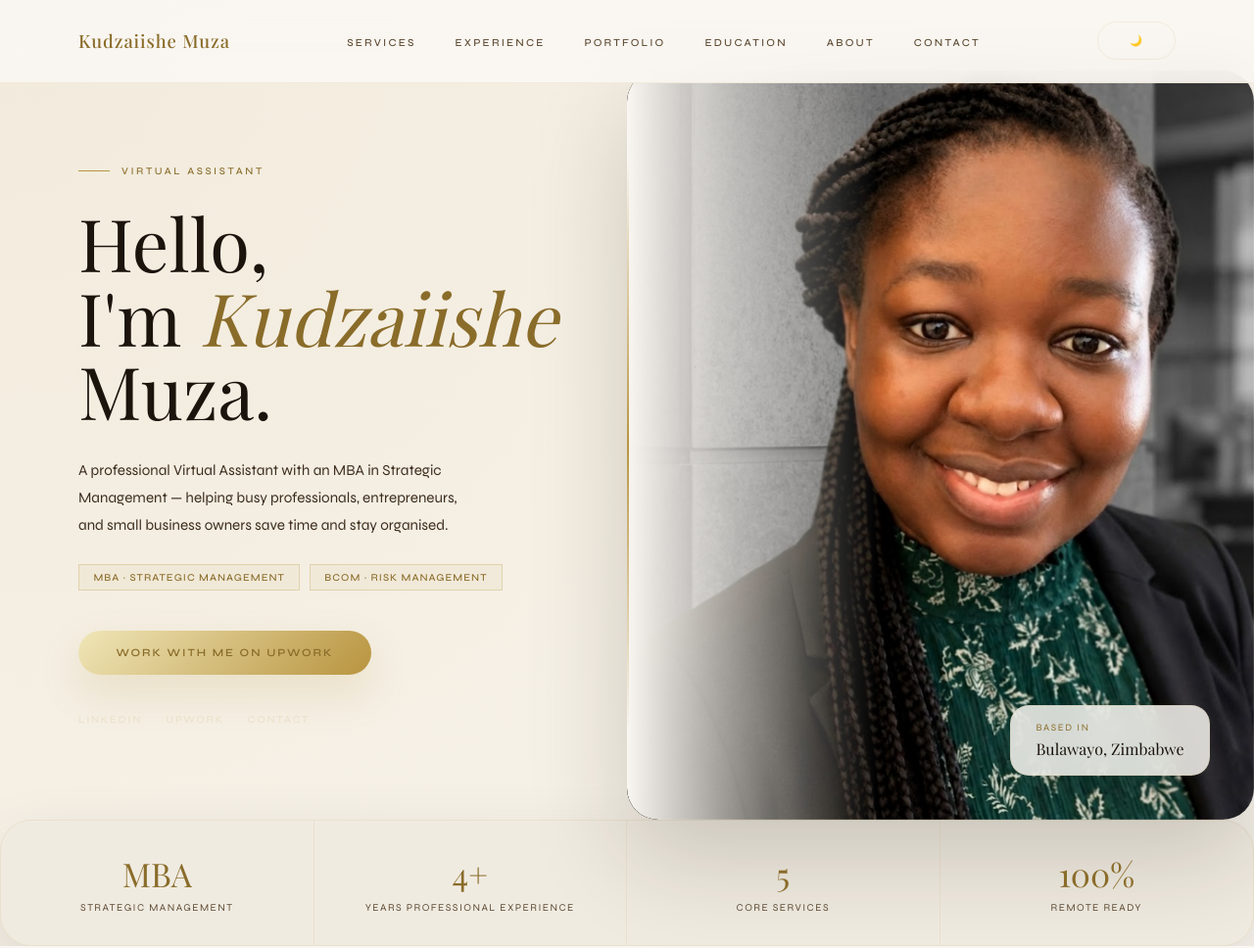
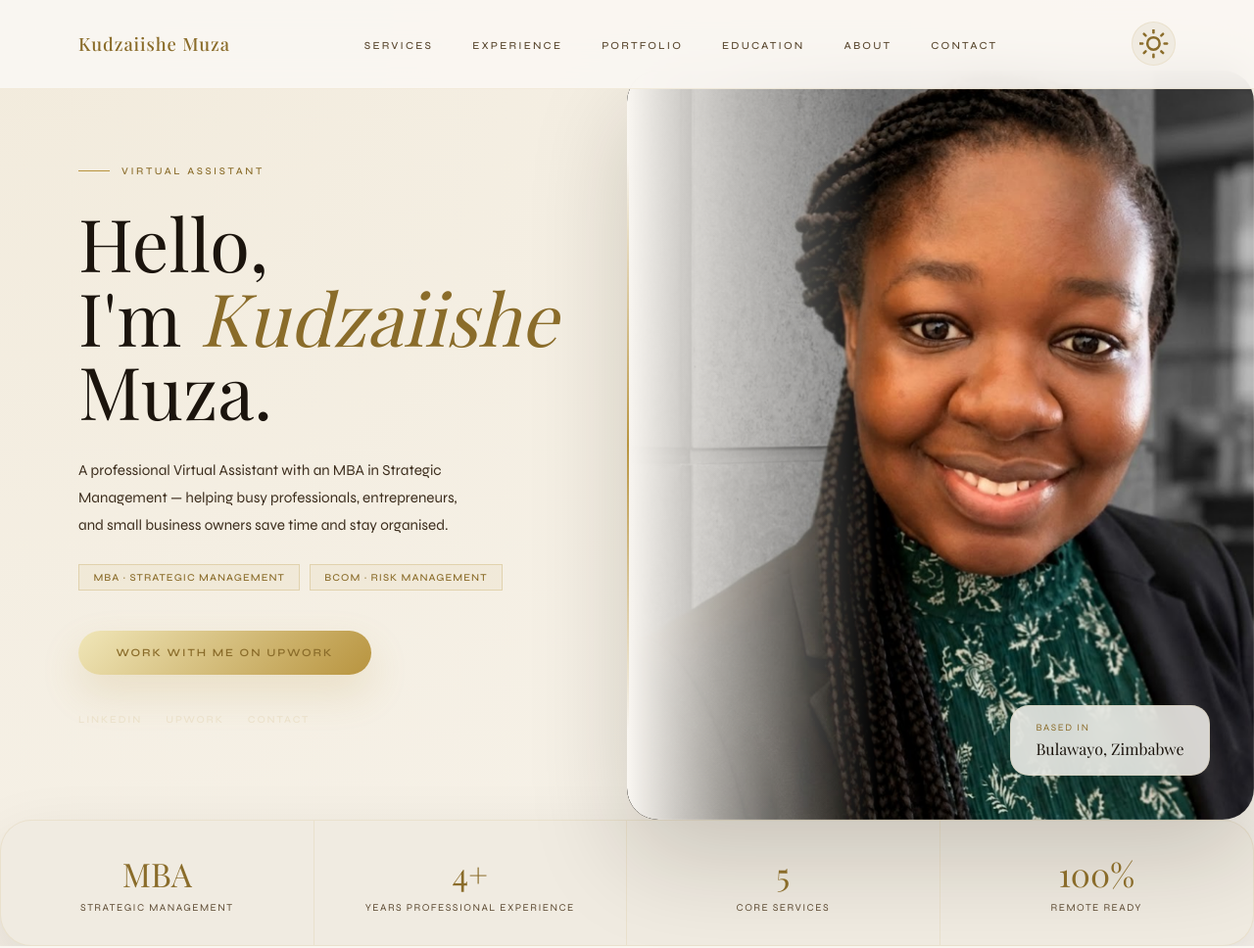
Before and after one commit to Zumaboss/kudzai-portfolio, a plain HTML site: page index.html in a window 1280 px wide. Shown: the top 968 px of the page at 98% size. Drawn offline with nearby package versions, Linux system fonts and the light colour scheme; a web font is replaced by a local one.

Commit message:
Design beautiful SVG theme toggle with smooth animations and accessibility

```diff
--- a/css/styles.css
+++ b/css/styles.css
@@ -60,13 +60,53 @@ nav {
 }
 .theme-toggle {
   display: inline-flex; align-items: center; justify-content: center;
-  min-width: 5rem; padding: 0.75rem 1rem;
-  border-radius: 999px; border: 1px solid var(--border);
-  background: transparent; color: var(--text-sec);
-  font-size: 0.65rem; letter-spacing: 0.12em; text-transform: uppercase;
-  cursor: pointer; transition: color 0.2s, border-color 0.2s, background 0.2s;
+  width: 2.8rem; height: 2.8rem;
+  border-radius: 50%; border: 1.5px solid var(--border);
+  background: var(--card); color: var(--accent-dk);
+  cursor: pointer; padding: 0;
+  transition: all 0.3s cubic-bezier(0.34, 1.56, 0.64, 1);
+  position: relative;
 }
-.theme-toggle:hover, .theme-toggle:focus-visible { color: var(--accent-dk); border-color: var(--accent-decor); background: var(--accent-06); }
+
+.theme-toggle svg {
+  position: absolute;
+  width: 100%;
+  height: 100%;
+  padding: 0.4rem;
+  transition: all 0.4s cubic-bezier(0.34, 1.56, 0.64, 1);
+}
+
+.theme-toggle .sun-icon {
+  opacity: 1;
+  transform: rotate(0deg) scale(1);
+}
+
+.theme-toggle .moon-icon {
+  opacity: 0;
+  transform: rotate(-180deg) scale(0.5);
+}
+
+/* Dark mode: hide sun, show moon */
+[data-theme="dark"] .theme-toggle .sun-icon {
+  opacity: 0;
+  transform: rotate(180deg) scale(0.5);
+}
+
+[data-theme="dark"] .theme-toggle .moon-icon {
+  opacity: 1;
+  transform: rotate(0deg) scale(1);
+}
+
+.theme-toggle:hover, .theme-toggle:focus-visible {
+  border-color: var(--accent-decor);
+  background: var(--accent-06);
+  box-shadow: 0 0 12px rgba(184, 148, 63, 0.3);
+  transform: scale(1.1);
+}
+
+.theme-toggle:active {
+  transform: scale(0.95);
+}
 .nav-logo {
   font-family: 'Playfair Display', serif;
   font-size: 1.15rem; font-weight: 500; letter-spacing: 0.05em;
--- a/index.html
+++ b/index.html
@@ -21,7 +21,22 @@
     <li><a href="#about">About</a></li>
     <li><a href="#contact">Contact</a></li>
   </ul>
-  <button type="button" class="theme-toggle" aria-pressed="false" aria-label="Switch to dark mode">🌙</button>
+  <button type="button" class="theme-toggle" aria-pressed="false" aria-label="Switch to dark mode">
+    <svg class="sun-icon" viewBox="0 0 24 24" width="24" height="24" fill="none" stroke="currentColor" stroke-width="2" stroke-linecap="round" stroke-linejoin="round">
+      <circle cx="12" cy="12" r="5"></circle>
+      <line x1="12" y1="1" x2="12" y2="3"></line>
+      <line x1="12" y1="21" x2="12" y2="23"></line>
+      <line x1="4.22" y1="4.22" x2="5.64" y2="5.64"></line>
+      <line x1="18.36" y1="18.36" x2="19.78" y2="19.78"></line>
+      <line x1="1" y1="12" x2="3" y2="12"></line>
+      <line x1="21" y1="12" x2="23" y2="12"></line>
+      <line x1="4.22" y1="19.78" x2="5.64" y2="18.36"></line>
+      <line x1="18.36" y1="5.64" x2="19.78" y2="4.22"></line>
+    </svg>
+    <svg class="moon-icon" viewBox="0 0 24 24" width="24" height="24" fill="none" stroke="currentColor" stroke-width="2" stroke-linecap="round" stroke-linejoin="round">
+      <path d="M21 12.79A9 9 0 1 1 11.21 3 7 7 0 0 0 21 12.79z"></path>
+    </svg>
+  </button>
 </nav>
 <main>
 
--- a/js/script.js
+++ b/js/script.js
@@ -12,7 +12,6 @@ function updateThemeToggle(theme) {
   const toggle = document.querySelector('.theme-toggle');
   if (!toggle) return;
   const isDark = theme === 'dark';
-  toggle.textContent = isDark ? '☀️' : '🌙';
   toggle.setAttribute('aria-pressed', String(isDark));
   toggle.setAttribute('aria-label', isDark ? 'Switch to light mode' : 'Switch to dark mode');
 }
```
